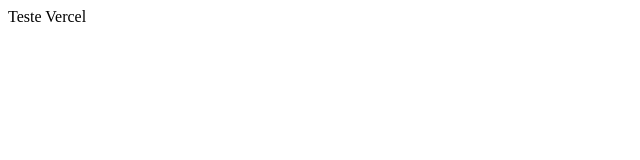
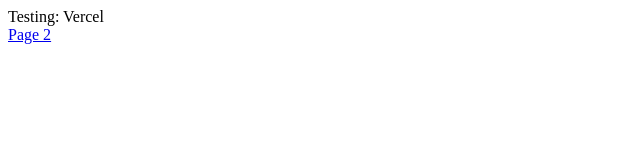
Before and after one commit to R31N4LD0/3dprintgeek, a Next.js app: page / in a window 1280 px wide. Shown: the top 160 px of the page, without its empty margins (0-640 px from the left). Built offline with nearby package versions, Linux system fonts and the light colour scheme.

Commit message:
duas páginas

```diff
--- a/pages/index.js
+++ b/pages/index.js
@@ -1,6 +1,12 @@
-// import React from "react";
+import Link from 'next/link';
+
+function Home() {
+    return (<>
+        <div>Testing: Vercel</div>
+        <Link href="/page2">
+            <a>Page 2</a>
+        </Link>
+    </>);
+}
 
 export default Home;
-function Home() {
-    return <div>Teste Vercel</div>;
-}
```
Also changed, not shown: pages/page2.js (added, +12 -0 lines).
